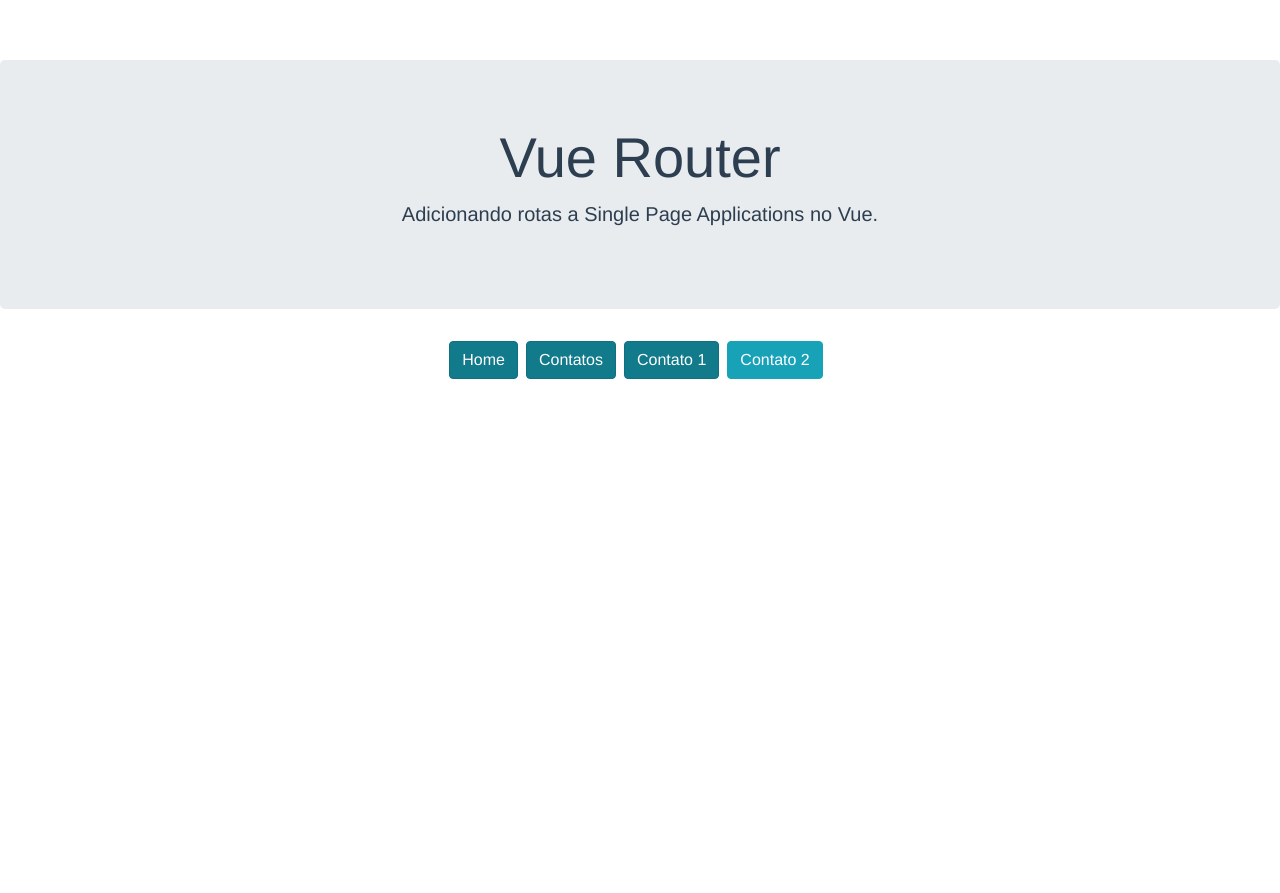
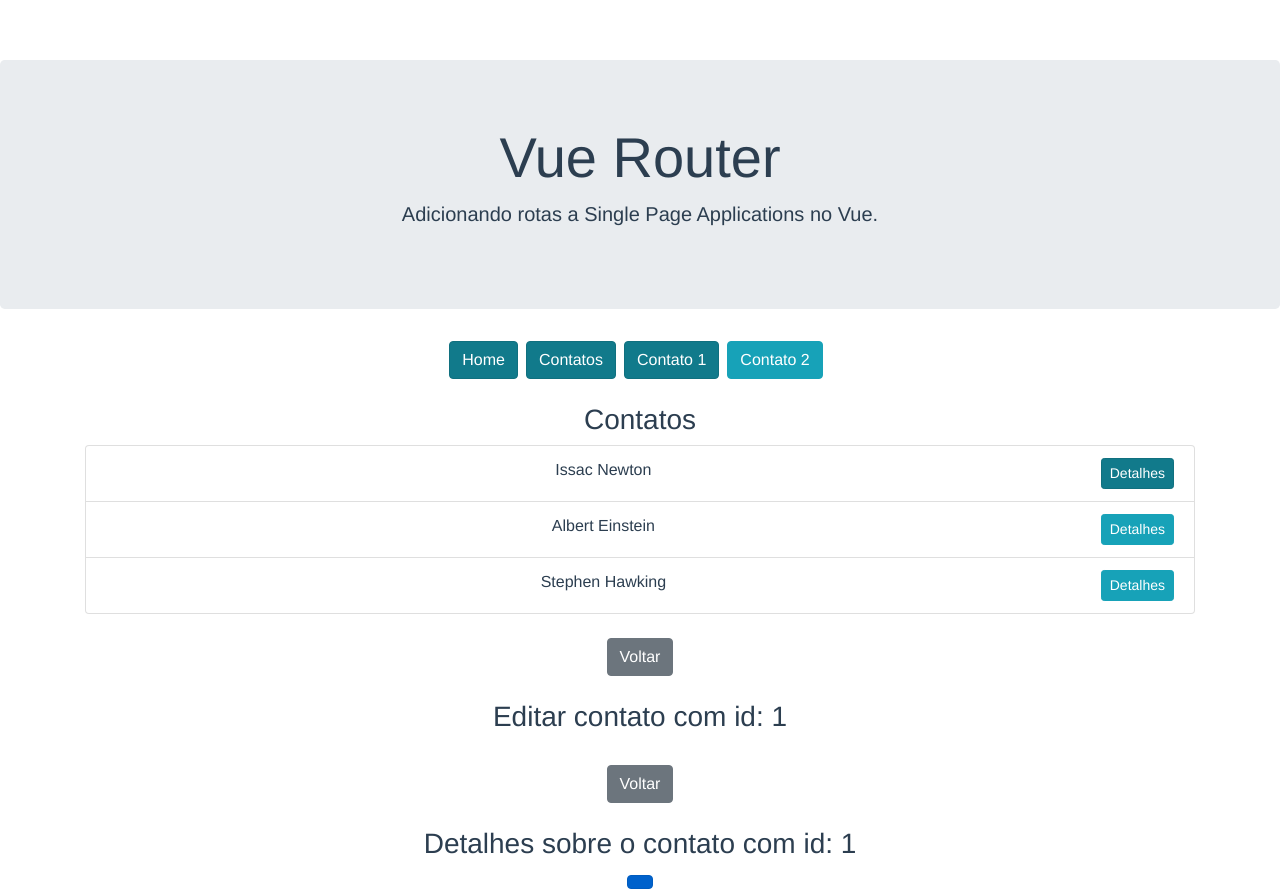
Before and after one commit to jacyzin/vue-rotas, a Vue app: page /contatos/1/editar in a window 1280 px wide. Before the commit the page ends 800 px from the top, so only its background shows below. Built offline with nearby package versions, Linux system fonts and the light colour scheme; the HTML template or start-up script is replaced by a standard one.

Commit message:
Add multiple router views

```diff
--- a/src/router.js
+++ b/src/router.js
@@ -4,6 +4,8 @@
 import Home from './views/Home.vue'
 import ContatoDetalhes from './views/contatos/ContatoDetalhes.vue'
 import ContatosHome from './views/contatos/ContatosHome.vue'
+import ContatoEditar from './views/contatos/ContadoEditar'
+
 Vue.use(VueRouter);
 
 export default new VueRouter({
@@ -13,11 +15,21 @@
         {
             path: '/contatos',
             component: Contatos,
+            name: 'contato',
             children: [
                 {
                     path: ':id',
                     component: ContatoDetalhes
-                }, {
+                },
+                {
+                  path: ':id/editar',
+                  components: {
+                      default: ContatoEditar,
+                      'contato-detalhes': ContatoDetalhes
+                  }
+
+                },
+                {
                     path: '',
                     component: ContatosHome
                 }
--- /dev/null
+++ b/src/views/contatos/ContadoEditar.vue
@@ -0,0 +1,10 @@
+<template>
+    <div>
+        <h3 class="font-weight-light">Editar contato com id: {{ $route.params.id }}</h3>
+        <button
+                class="btn btn-secondary mt-4 mb-4"
+                @click="$router.back()"
+        >Voltar
+        </button>
+    </div>
+</template>
--- a/src/views/contatos/ContatoDetalhes.vue
+++ b/src/views/contatos/ContatoDetalhes.vue
@@ -1,5 +1,11 @@
 <template>
-    <h3 class="font-weight-light">Detalhes sobre o contato com id: {{ $route.params.id }}</h3>
+    <div>
+        <h3 class="font-weight-light">Detalhes sobre o contato com id: {{ $route.params.id }}</h3>
+        <router-link
+                :to="`/contatos/${id}/editar`"
+                class="btn btn-primary">
+        </router-link>
+    </div>
 </template>
 <script>
     export default {
--- a/src/views/contatos/Contatos.vue
+++ b/src/views/contatos/Contatos.vue
@@ -2,6 +2,7 @@
     <div>
         <ContatosLista />
         <router-view></router-view>
+        <router-view name="contato-detalhes"></router-view>
     </div>
 </template>
 <script>
```
